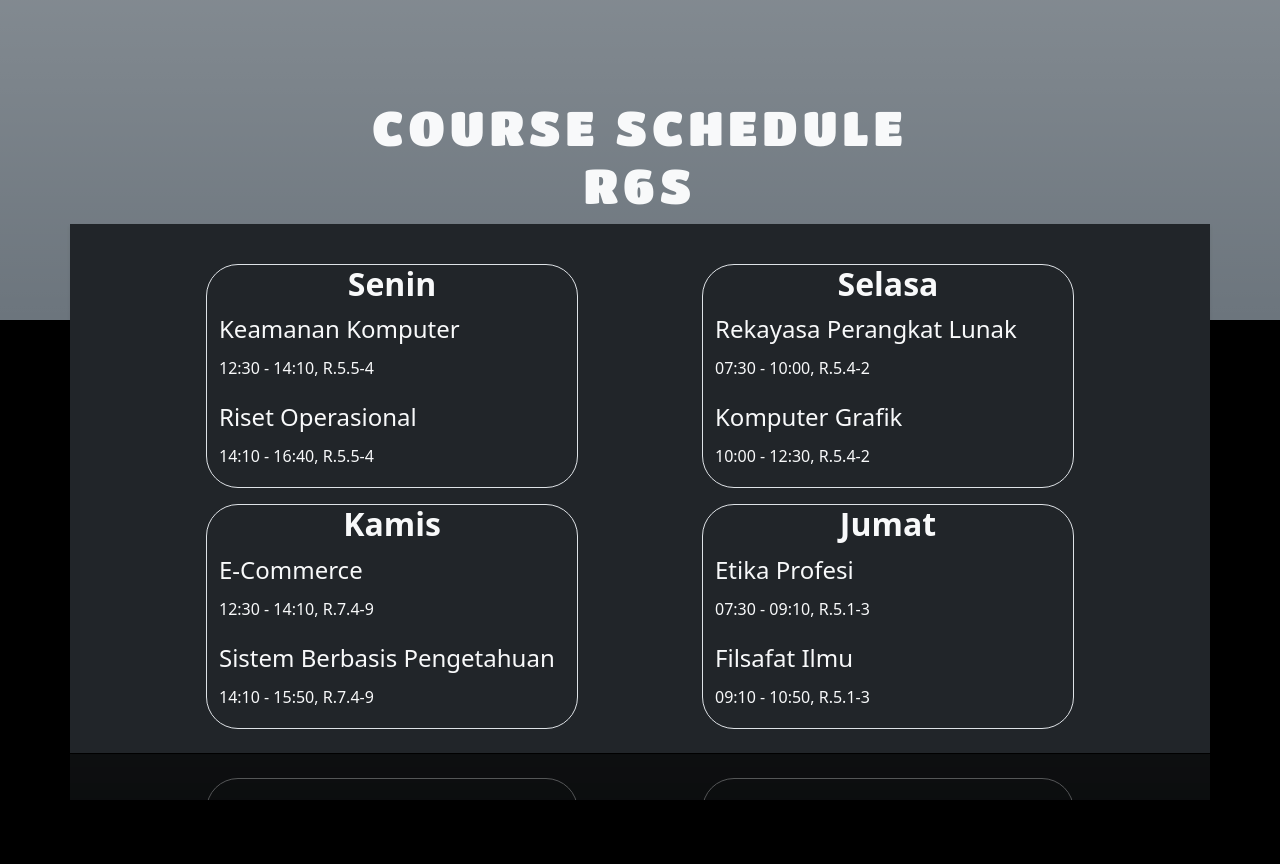
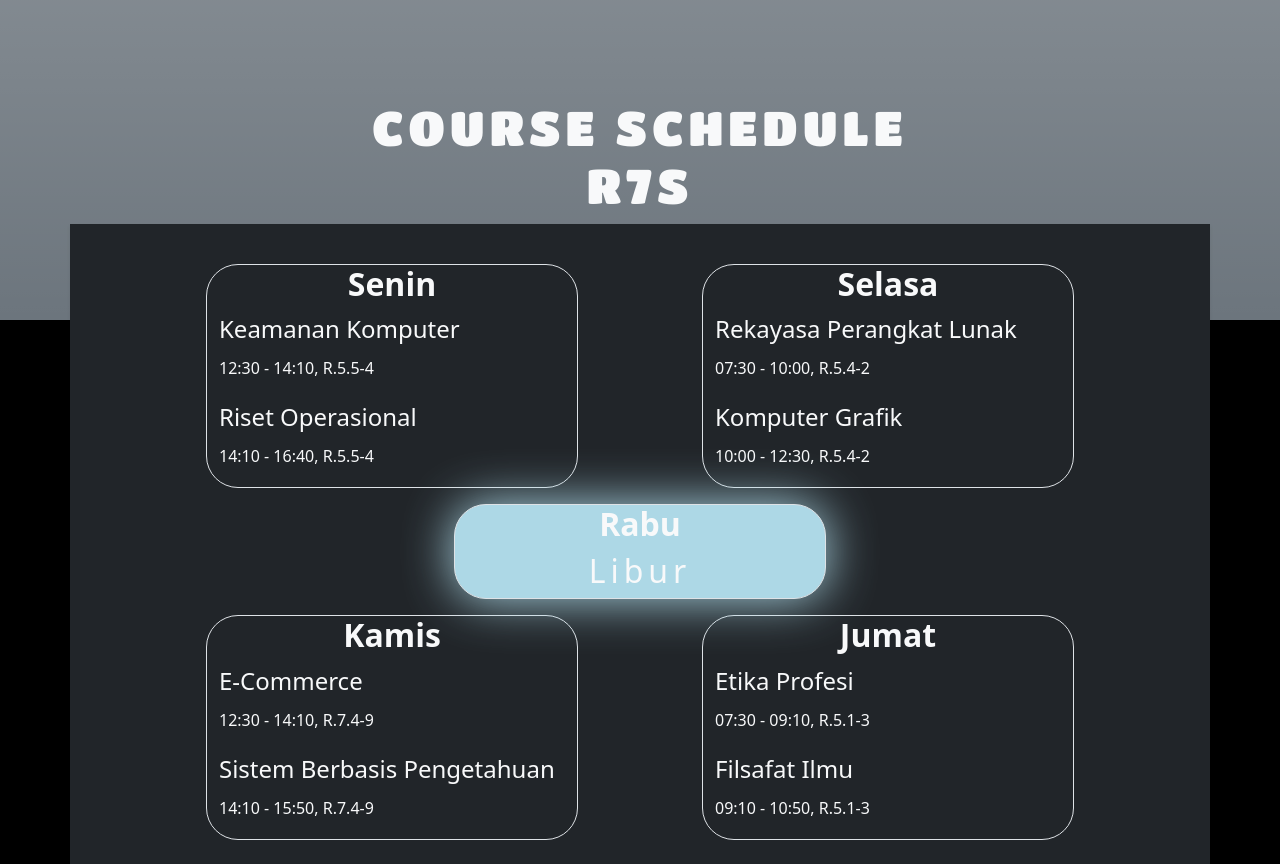
Before and after one commit to rayhan57/Schedule, a plain HTML site: page index.html in a window 1280 px wide. Before the commit the page ends 800 px from the top, so only its background shows below. Drawn offline with Linux system fonts and the light colour scheme.

Commit message:
Add files via upload

```diff
--- a/index.html
+++ b/index.html
@@ -15,7 +15,7 @@
     >
       <div class="row">
         <div class="col-lg text-center">
-          <h1>COURSE SCHEDULE <br />R6S</h1>
+          <h1>COURSE SCHEDULE <br />R7S</h1>
         </div>
       </div>
     </div>
@@ -46,6 +46,14 @@
               >10:00 - 12:30, R.5.4-2</span
             >
           </p>
+        </div>
+      </div>
+
+      <div class="row justify-content-center">
+        <!-- Rabu -->
+        <div class="col-lg-4 border rounded-5 mt-3 box-hari">
+          <h2 class="text-center fw-bold hari">Rabu</h2>
+          <h2 class="text-center" style="letter-spacing: 5px">Libur</h2>
         </div>
       </div>
 
```
